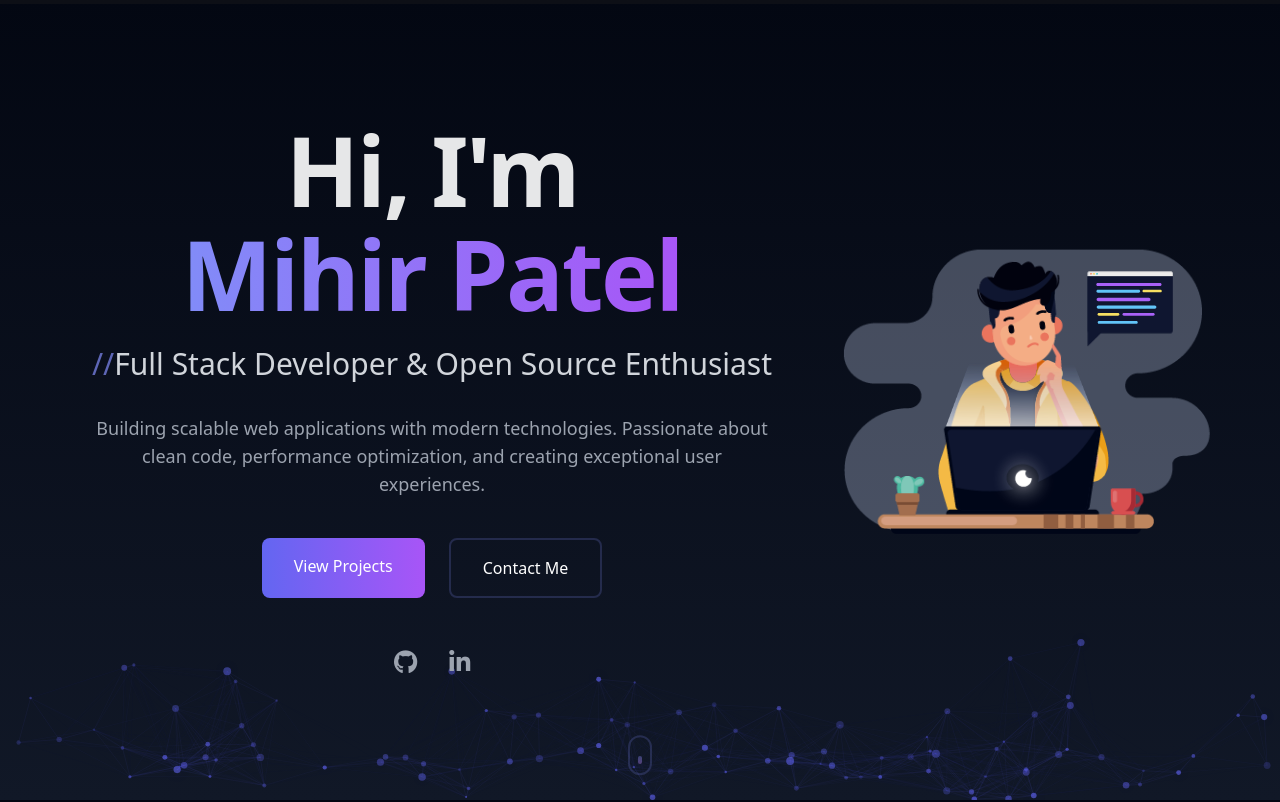
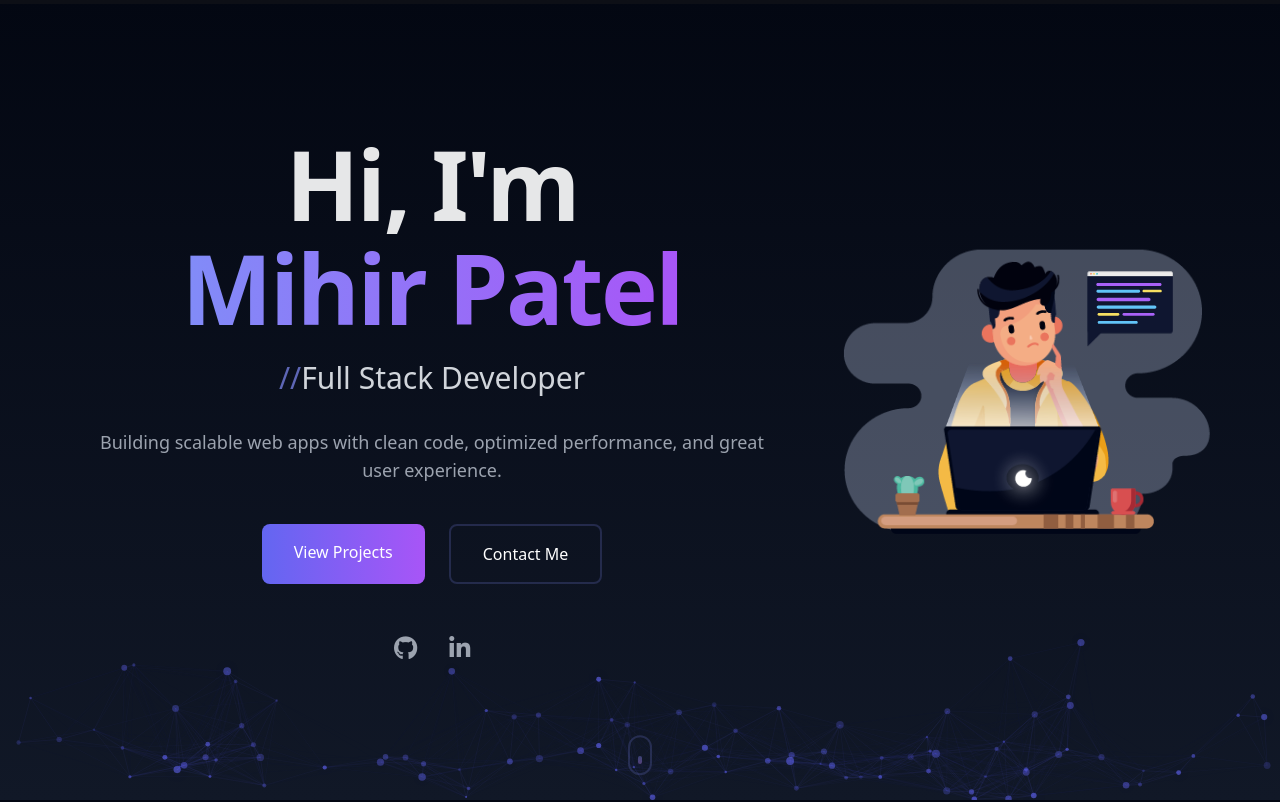
Before and after one commit to Mihir0336/Mihir-s-Portfolio, a React (Vite) app: page / in a window 1280 px wide. Shown: the top 802 px of the page. Built offline with nearby package versions, Linux system fonts and the light colour scheme.

Commit message:
Update Hero.jsx

```diff
--- a/src/components/Hero.jsx
+++ b/src/components/Hero.jsx
@@ -210,7 +210,7 @@ const Hero = () => {
                   animate={{ opacity: 1 }}
                   transition={{ duration: 0.4, delay: 0.6 }}
                 >
-                  Full Stack Developer & Open Source Enthusiast
+                  Full Stack Developer
                 </motion.span>
               </h2>
             </motion.div>
@@ -226,8 +226,7 @@ const Hero = () => {
               }}
               style={{ y: contentY }}
             >
-              Building scalable web applications with modern technologies.
-              Passionate about clean code, performance optimization, and creating exceptional user experiences.
+              Building scalable web apps with clean code, optimized performance, and great user experience.
             </motion.p>
 
             {/* Buttons and social icons container */}
```
